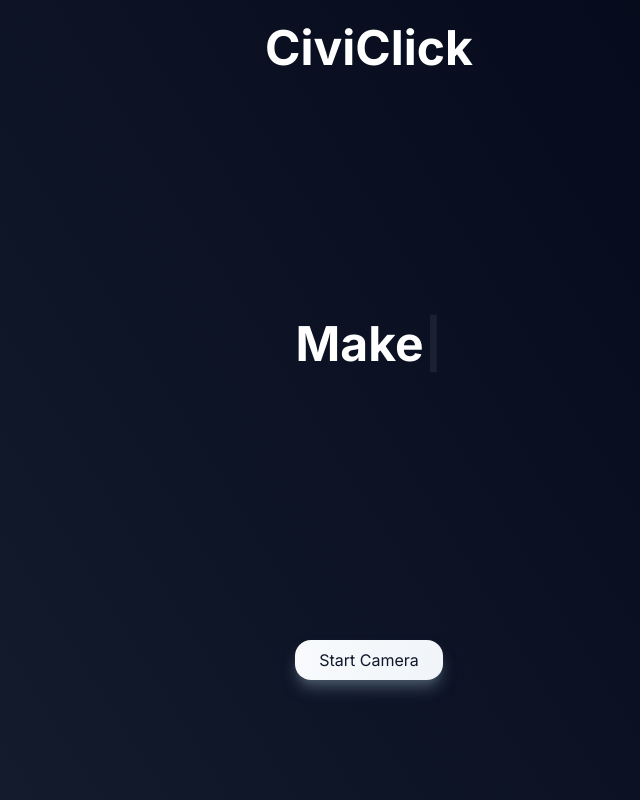
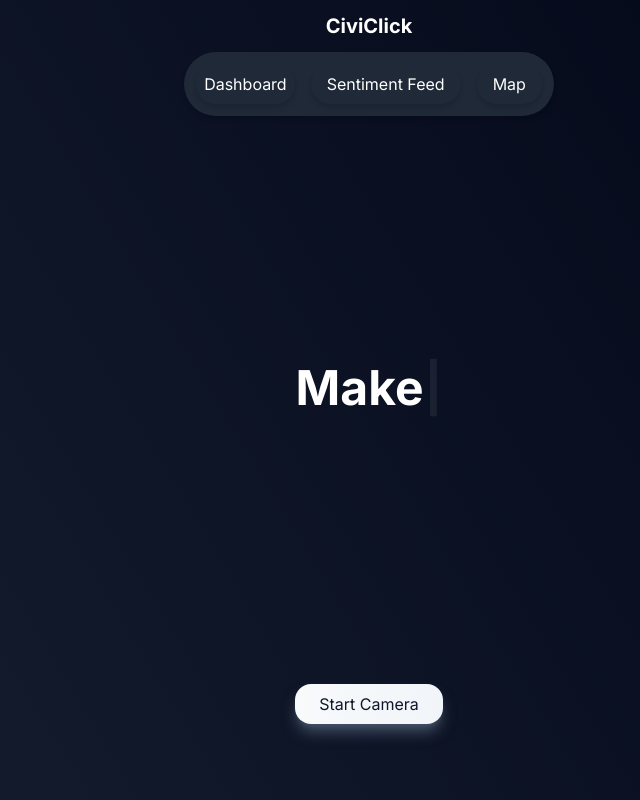
Before and after one commit to willqyu/hackharvardfrontend, a Next.js app: page / in a window 1280 px wide. Shown: the top 800 px of the page, without its empty margins (271-911 px from the left). Built offline with nearby package versions, Linux system fonts and the light colour scheme.

Commit message:
Update page.tsx

```diff
--- a/app/page.tsx
+++ b/app/page.tsx
@@ -9,7 +9,27 @@
 export default function Home() {
   return (
     <div className="grid items-center justify-items-center min-h-screen bg-gradient-to-tr from-slate-800 to-slate-950  bg-pink-300">
-      <h1 className="text-white text-5xl my-6"><b>CiviClick</b></h1>
+      <h1 className="text-white text-xl my-3"><b>CiviClick</b></h1>
+      <nav className="bg-gray-800 text-white p-3 rounded-full shadow-md mb-6">
+        <ul className="flex justify-evenly items-center space-x-4">
+          <li>
+            <button className="= hover:bg-gray-900 text-white py-2 px-2 rounded-full shadow-md">
+              <a href="#dashboard">Dashboard</a>
+            </button>
+          </li>
+          <li>
+            <button className=" hover:bg-black text-white py-2 px-4 rounded-full shadow-md">
+              <a href="#sentiment-feed">Sentiment Feed</a>
+            </button>
+          </li>
+          <li>
+            <button className=" hover:bg-black text-white py-2 px-4 rounded-full shadow-md">
+              <a href="#map">Map</a>
+            </button>
+          </li>
+        </ul>
+      </nav>
+
       <CameraImageCapture/>
       <SlidingReel/>
     </div>
```
